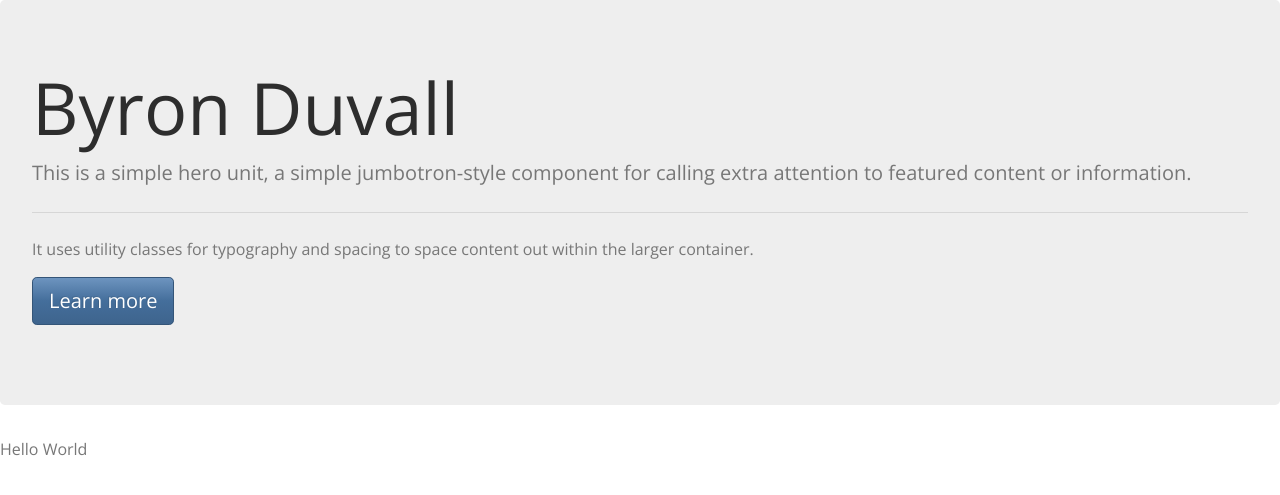
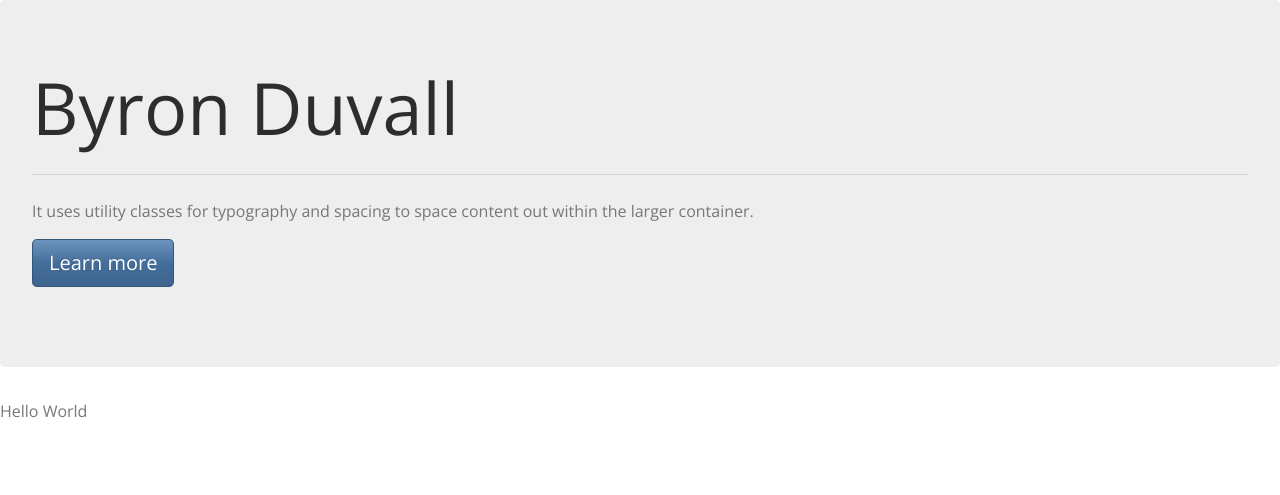
Before and after one commit to byrond/byrond.github.io, a Jekyll site: the page built from index.html, in a window 1280 px wide. Shown: the top 495 px of the page. Built offline with Jekyll 4.4.1, drawn with Linux system fonts in a browser that asks for light colours.

Commit message:
use page lead for lead (lede) text

```diff
--- a/_layouts/default.html
+++ b/_layouts/default.html
@@ -14,7 +14,7 @@
 
 <div class="jumbotron">
   <h1 class="display-3">{{ page.title }}</h1>
-  <p class="lead">This is a simple hero unit, a simple jumbotron-style component for calling extra attention to featured content or information.</p>
+  <p class="lead">{{ page.lead }}</p>
   <hr class="my-4">
   <p>It uses utility classes for typography and spacing to space content out within the larger container.</p>
   <p class="lead">
```
